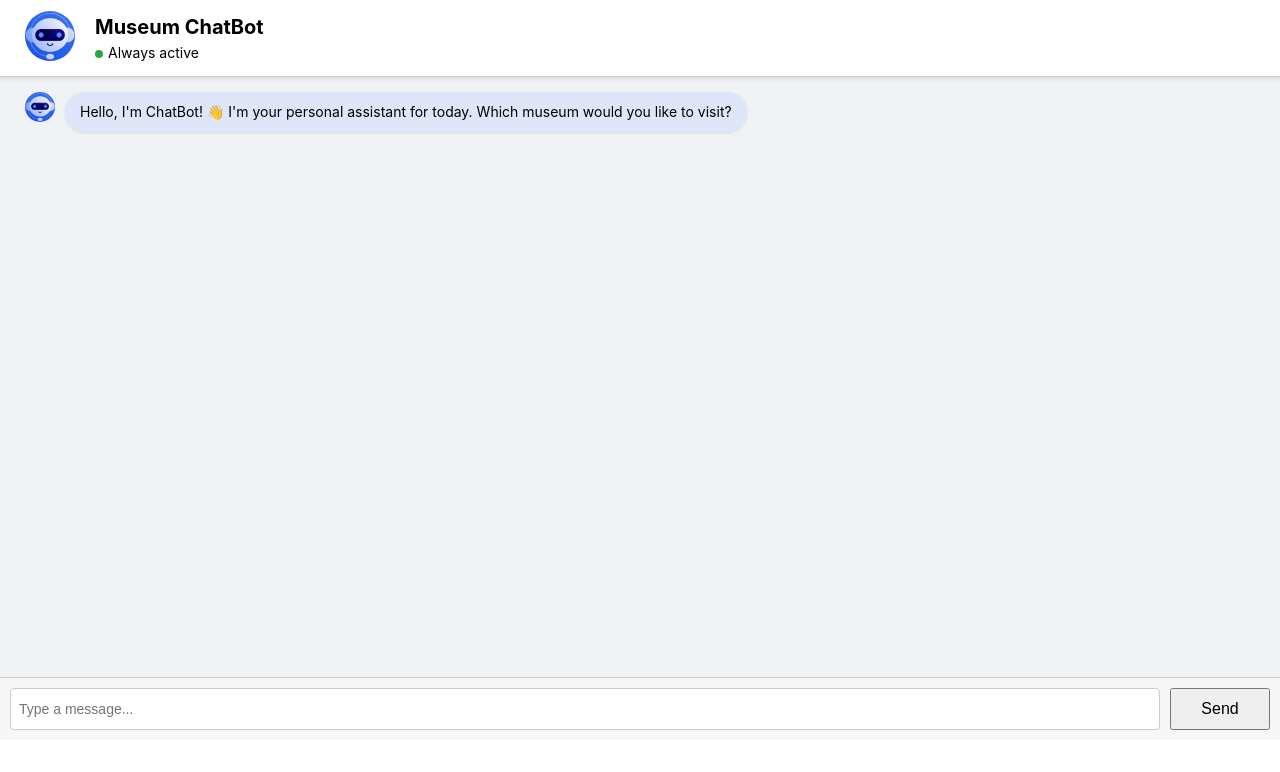
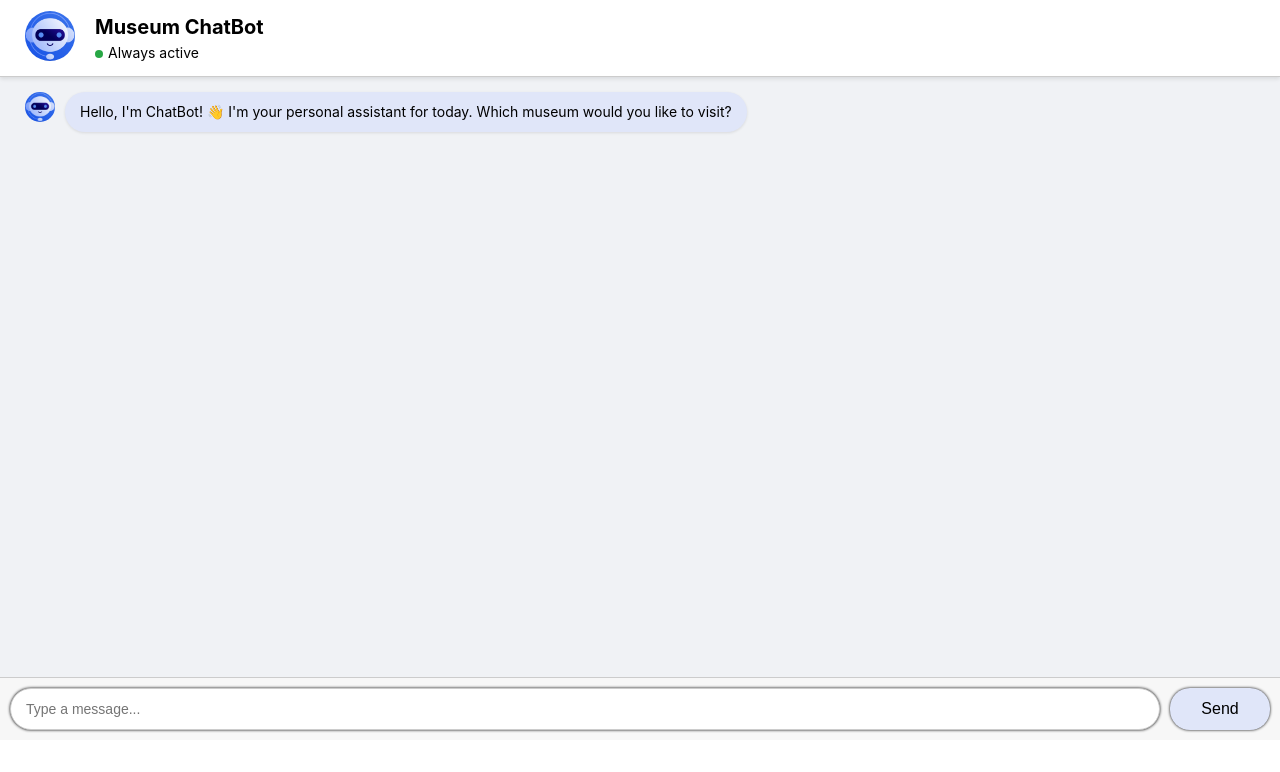
Before and after one commit to shauryaraj-kgp/SIH_Chatbot, a React (Create React App) app in the folder frontend/: page / in a window 1280 px wide. Shown: the top 772 px of the page. Built offline with nearby package versions, Linux system fonts and the light colour scheme.

Commit message:
Minor CSS Changes

```diff
--- a/frontend/src/components/styles/ChatApp.css
+++ b/frontend/src/components/styles/ChatApp.css
@@ -2,7 +2,7 @@
 .chat-app {
     background-color: #f0f2f5;
     padding: 10px;
-    height: 75vh;
+    min-height: 75vh;
     overflow-y: auto;
     display: flex;
     flex-direction: column;
--- a/frontend/src/components/styles/Chatbot.css
+++ b/frontend/src/components/styles/Chatbot.css
@@ -10,7 +10,7 @@
 .datepicker-input,
 .time-dropdown {
     width: 100px;
-    padding: 6px;
+    margin: 6px;
     font-size: 12px;
 }
 
@@ -36,17 +36,23 @@
 .chatbot-input input {
     flex-grow: 1;
     padding: 8px;
+    padding-left: 15px;
     border: 1px solid #ccc;
-    border-radius: 4px;
+    border-radius: 40px;
     font-size: 14px;
     margin-right: 10px;
+    box-shadow: 0px 0px 3px black;
 }
 
 /* Larger button for mobile */
 .chatbot-input button {
+    background-color: rgb(224, 230, 249);
     padding: 8px 16px;
     font-size: 14px;
     min-width: 90px;
+    border-radius: 20px;
+    border-color: transparent;
+    box-shadow: 0px 0px 3px black;
 }
 
 /* Button hover effect */
```
